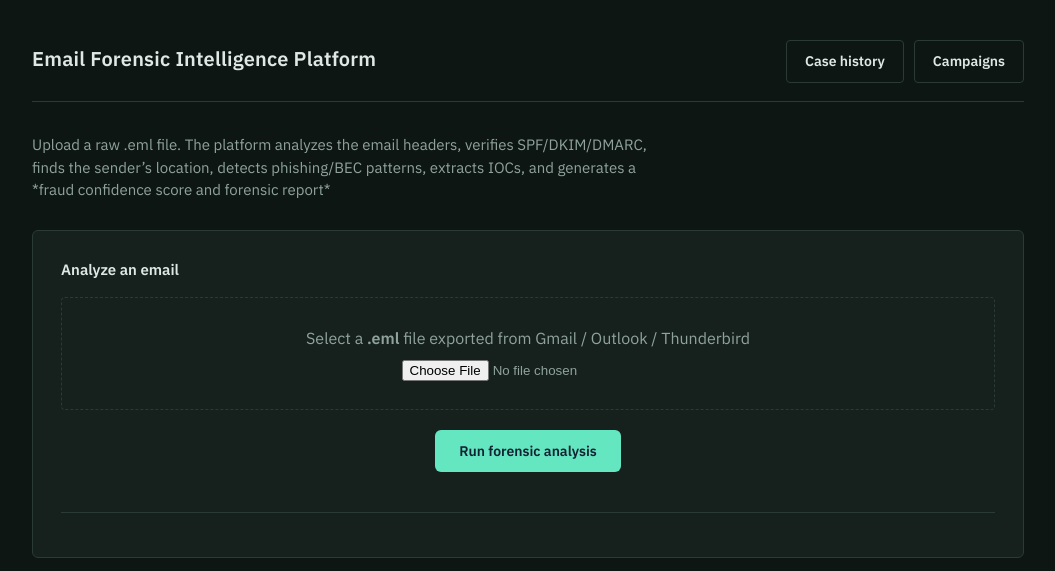
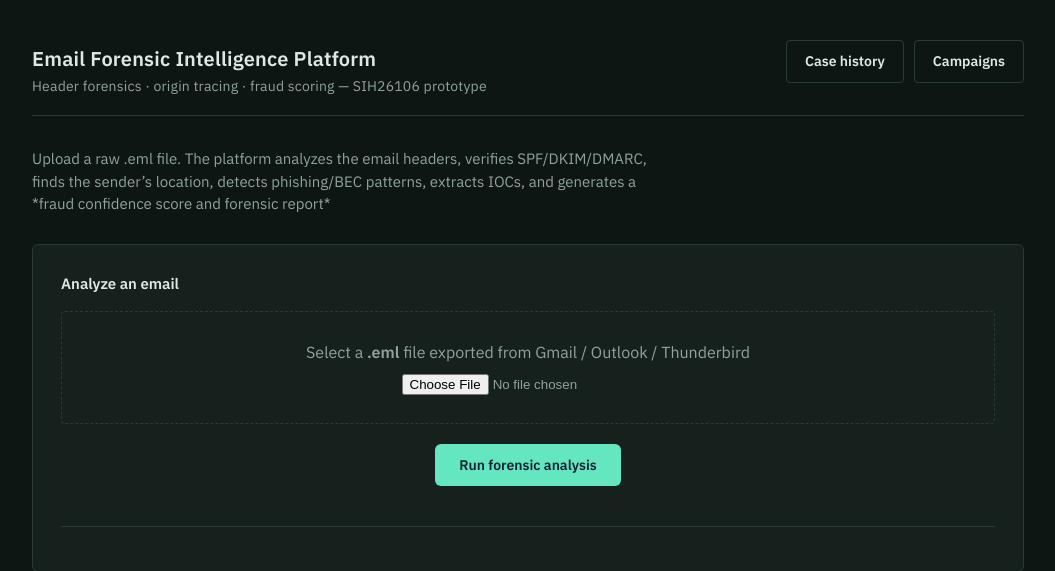
Before and after one commit to darshansaini9/email-forensics-platform, a Flask app: page / in a window 1280 px wide. Shown: the top 571 px of the page, without its empty margins (112-1167 px from the left). Run offline with Flask 3, Linux system fonts and the light colour scheme.

Commit message:
Update index.html

```diff
--- a/templates/index.html
+++ b/templates/index.html
@@ -12,7 +12,7 @@
   <div class="wrap">
     <header class="masthead">
       <div class="title">Email Forensic Intelligence Platform
-        <span></span>
+        <span>Header forensics · origin tracing · fraud scoring — SIH26106 prototype</span>
       </div>
       <div style="display:flex; gap:10px; align-items:center;">
         <a class="btn btn-secondary" href="{{ url_for('list_cases') }}">Case history</a>
```
